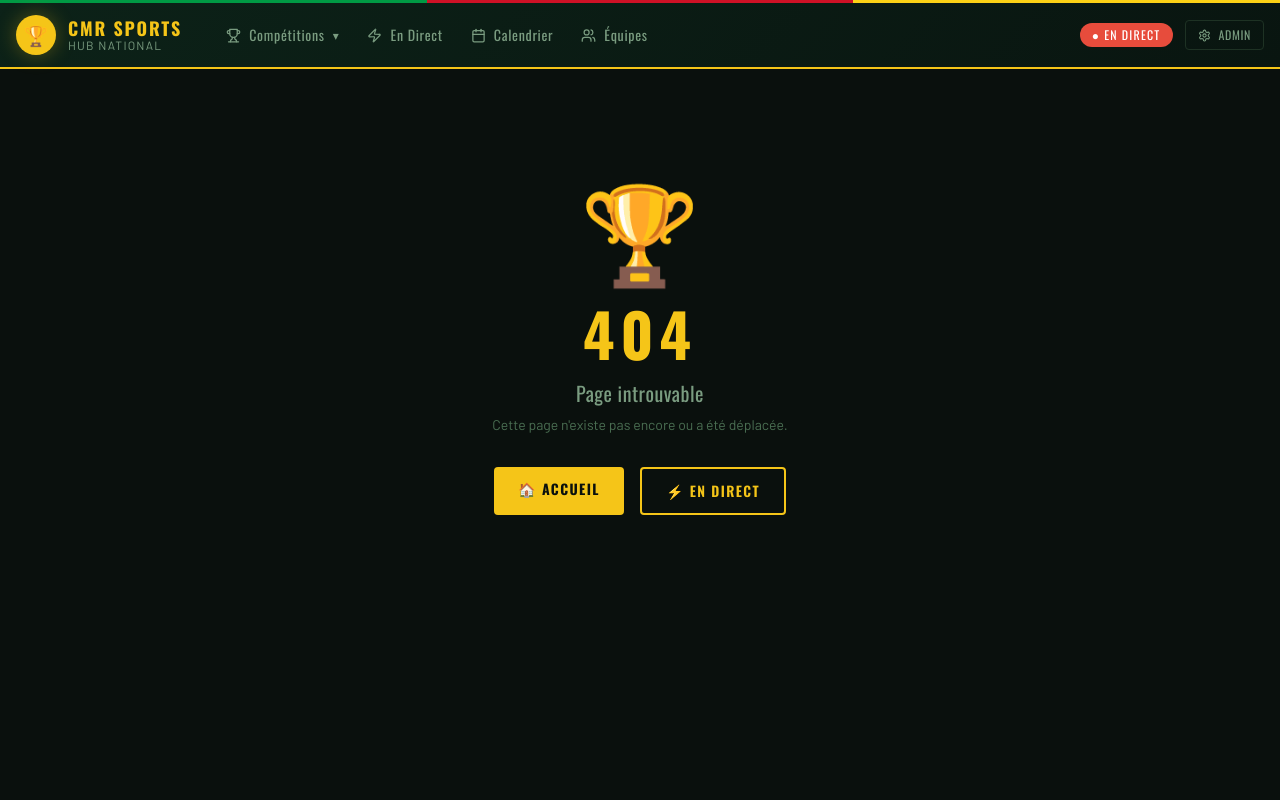
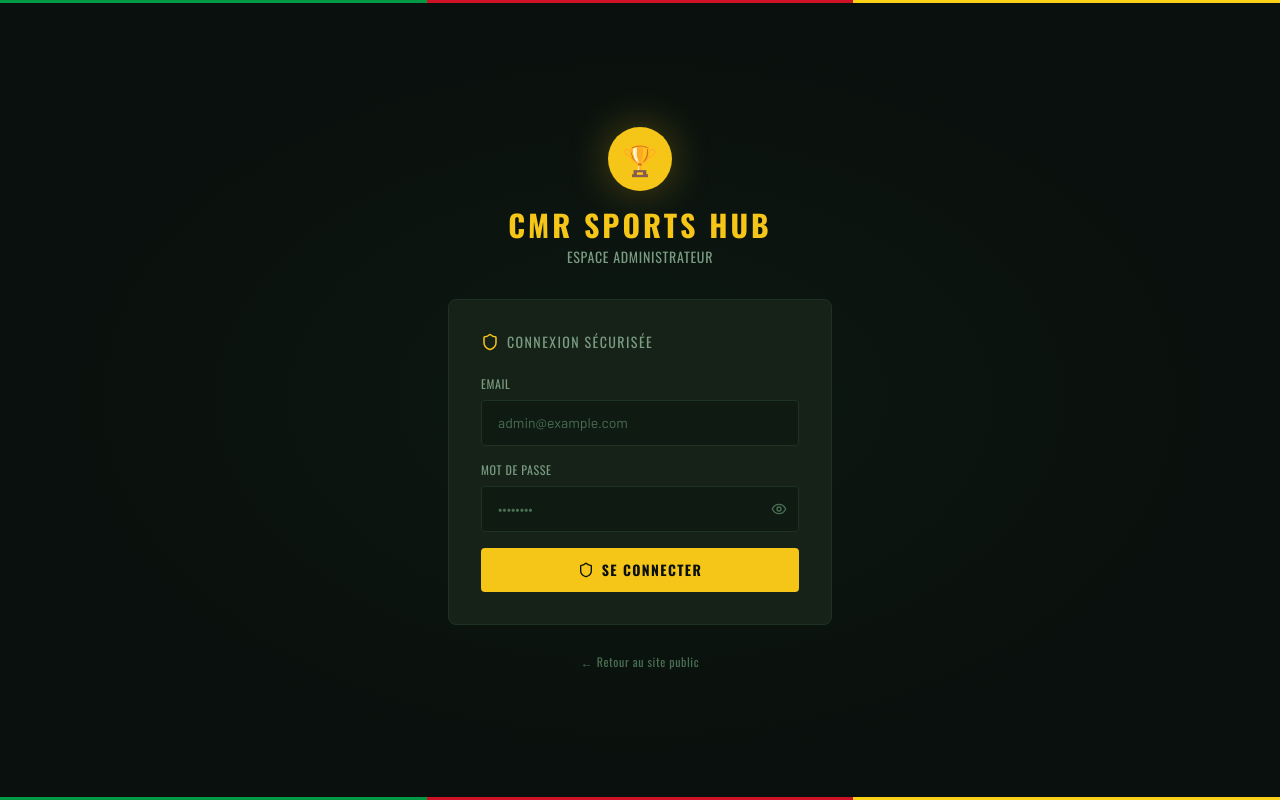
Before and after one commit to guilloulearnlife/cmr-sports-hub, a Next.js app: page /admin/login in a window 1280 px wide. Before the commit this address had no page. Built offline with nearby package versions, Linux system fonts and the light colour scheme; no server answers; a web font is replaced by a local one.

Commit message:
feat: auth admin - login page + middleware

```diff
--- /dev/null
+++ b/src/app/admin/login/page.tsx
@@ -0,0 +1,150 @@
+'use client'
+import { useState } from 'react'
+import { useRouter } from 'next/navigation'
+import { supabase } from '@/lib/supabase'
+import { Shield, Eye, EyeOff, RefreshCw } from 'lucide-react'
+
+export default function LoginPage() {
+  const router = useRouter()
+  const [email,    setEmail]    = useState('')
+  const [password, setPassword] = useState('')
+  const [showPwd,  setShowPwd]  = useState(false)
+  const [loading,  setLoading]  = useState(false)
+  const [error,    setError]    = useState('')
+
+  async function handleLogin(e: React.FormEvent) {
+    e.preventDefault()
+    setLoading(true)
+    setError('')
+
+    const { data, error } = await supabase.auth.signInWithPassword({ email, password })
+
+    if (error) {
+      setError('Email ou mot de passe incorrect.')
+      setLoading(false)
+      return
+    }
+
+    // Vérifier que l'utilisateur a un rôle admin
+    const { data: profile } = await supabase
+      .from('profiles')
+      .select('role')
+      .eq('id', data.user.id)
+      .single()
+
+    if (!profile || !['super_admin','admin_federation','admin_competition','operateur_match'].includes(profile.role)) {
+      await supabase.auth.signOut()
+      setError('Accès refusé. Vous n\'avez pas les droits administrateur.')
+      setLoading(false)
+      return
+    }
+
+    router.push('/admin')
+    router.refresh()
+  }
+
+  return (
+    <div className="min-h-screen bg-dark flex items-center justify-center px-4"
+         style={{ background: 'radial-gradient(ellipse at center, #1a4a2e22 0%, #0a100d 70%)' }}>
+
+      {/* Bande drapeau haut */}
+      <div className="fixed top-0 left-0 right-0 flag-strip z-50">
+        <div className="fg"/><div className="fr"/><div className="fy"/>
+      </div>
+
+      <div className="w-full max-w-sm animate-fade-up">
+
+        {/* Logo */}
+        <div className="text-center mb-8">
+          <div className="w-16 h-16 rounded-full bg-cmr-yellow flex items-center justify-center text-3xl mx-auto mb-4 shadow-lg"
+               style={{ boxShadow: '0 0 40px rgba(245,197,24,.3)' }}>
+            🏆
+          </div>
+          <h1 className="font-oswald font-bold text-3xl text-cmr-yellow tracking-widest">CMR SPORTS HUB</h1>
+          <p className="text-green-muted text-sm mt-1 font-oswald tracking-wider">ESPACE ADMINISTRATEUR</p>
+        </div>
+
+        {/* Carte login */}
+        <div className="card p-8 border-green-mid">
+          <div className="flex items-center gap-2 mb-6">
+            <Shield size={18} className="text-cmr-yellow"/>
+            <span className="font-oswald tracking-widest text-sm text-green-muted uppercase">Connexion sécurisée</span>
+          </div>
+
+          <form onSubmit={handleLogin} className="space-y-4">
+
+            {/* Email */}
+            <div>
+              <label className="block text-xs text-green-muted font-oswald tracking-wider uppercase mb-2">
+                Email
+              </label>
+              <input
+                type="email"
+                value={email}
+                onChange={e => setEmail(e.target.value)}
+                required
+                autoComplete="email"
+                placeholder="admin@example.com"
+                className="w-full bg-deep border border-border rounded px-4 py-3 text-white text-sm focus:border-cmr-yellow outline-none transition-colors placeholder:text-green-dim"
+              />
+            </div>
+
+            {/* Mot de passe */}
+            <div>
+              <label className="block text-xs text-green-muted font-oswald tracking-wider uppercase mb-2">
+                Mot de passe
+              </label>
+              <div className="relative">
+                <input
+                  type={showPwd ? 'text' : 'password'}
+                  value={password}
+                  onChange={e => setPassword(e.target.value)}
+                  required
+                  autoComplete="current-password"
+                  placeholder="••••••••"
+                  className="w-full bg-deep border border-border rounded px-4 py-3 text-white text-sm focus:border-cmr-yellow outline-none transition-colors pr-12 placeholder:text-green-dim"
+                />
+                <button
+                  type="button"
+                  onClick={() => setShowPwd(!showPwd)}
+                  className="absolute right-3 top-1/2 -translate-y-1/2 text-green-dim hover:text-green-muted transition-colors">
+                  {showPwd ? <EyeOff size={16}/> : <Eye size={16}/>}
+                </button>
+              </div>
+            </div>
+
+            {/* Erreur */}
+            {error && (
+              <div className="bg-red-900/20 border border-red-800 rounded px-4 py-3 text-red-300 text-sm font-oswald tracking-wide">
+                ⚠️ {error}
+              </div>
+            )}
+
+            {/* Bouton */}
+            <button
+              type="submit"
+              disabled={loading}
+              className="btn-primary w-full flex items-center justify-center gap-2 mt-2">
+              {loading
+                ? <><RefreshCw size={16} className="animate-spin"/> Connexion...</>
+                : <><Shield size={16}/> Se connecter</>
+              }
+            </button>
+          </form>
+        </div>
+
+        {/* Lien retour */}
+        <div className="text-center mt-6">
+          <a href="/" className="text-xs text-green-dim hover:text-green-muted font-oswald tracking-wider transition-colors">
+            ← Retour au site public
+          </a>
+        </div>
+      </div>
+
+      {/* Bande drapeau bas */}
+      <div className="fixed bottom-0 left-0 right-0 flag-strip z-50">
+        <div className="fg"/><div className="fr"/><div className="fy"/>
+      </div>
+    </div>
+  )
+}
--- a/src/app/admin/page.tsx
+++ b/src/app/admin/page.tsx
@@ -152,6 +152,11 @@ export default function AdminPage() {
             <Link href="/" className="text-xs text-green-muted hover:text-cmr-yellow font-oswald tracking-wider transition-colors">
               ← Site public
             </Link>
+            <button
+              onClick={async () => { await supabase.auth.signOut(); window.location.href = '/admin/login' }}
+              className="text-xs text-red-400 hover:text-red-300 font-oswald tracking-wider transition-colors border border-red-900 px-3 py-1 rounded hover:border-red-700">
+              Déconnexion
+            </button>
           </div>
         </div>
       </header>
```
Also changed, not shown: src/middleware.ts (added, +50 -0 lines).
